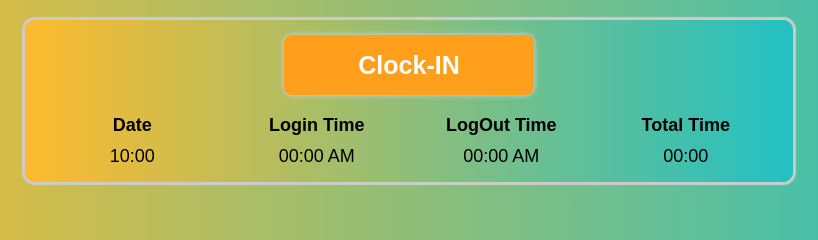
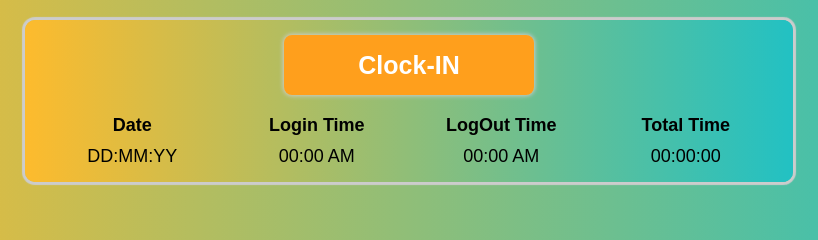
Before and after one commit to nirujha4u/Login-Time, a plain HTML site: page index.html in a window 1280 px wide. Shown: the top 240 px of the page, 231-1049 px from the left. Drawn offline with Linux system fonts and the light colour scheme.

Commit message:
index.html

```diff
--- a/index.html
+++ b/index.html
@@ -18,10 +18,10 @@
         </div>
 
         <div class="time">
-            <div class="hd" id="dt">10:00</div>
+            <div class="hd" id="dt">DD:MM:YY</div>
             <div class="hd" id="hr">00:00 AM</div>
             <div class="hd" id="mn">00:00 AM</div>
-            <div class="hd" id="sc">00:00 </div>
+            <div class="hd" id="sc">00:00:00 </div>
         </div>
     </div>
 
```
